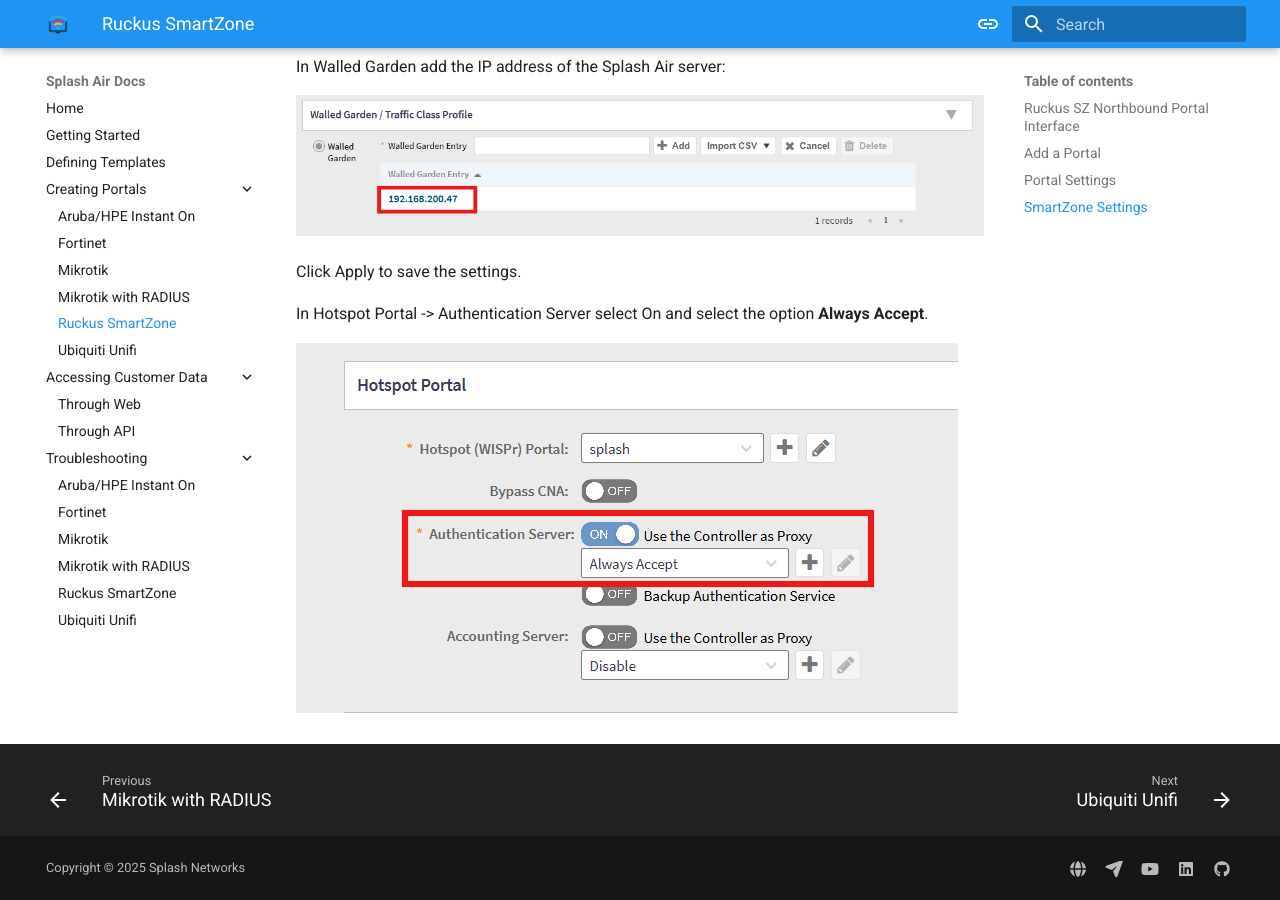
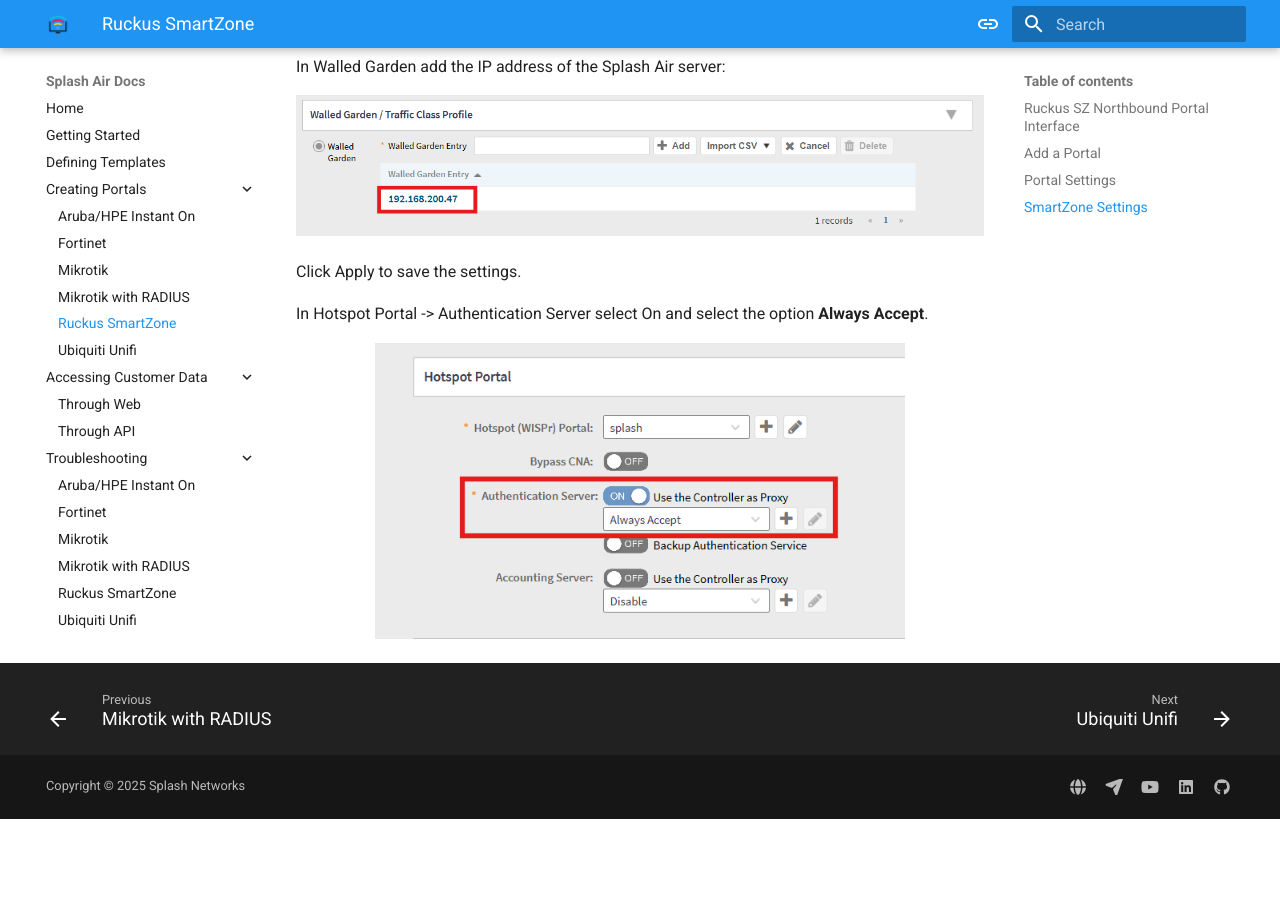
Before and after one commit to splash-networks/admin-panel-doc, an MkDocs documentation site: the page built from docs/portals/ruckus-smartzone.md, in a window 1280 px wide and 900 px high, scrolled down 3420 px. Built offline with MkDocs 1.6.1 and Material for MkDocs 9.7.7, drawn with Linux system fonts in a browser that asks for light colours; after the commit the page ends 4239 px from its top, so only the background shows below that.

Commit message:
ruckus smartzone

```diff
--- a/docs/portals/ruckus-smartzone.md
+++ b/docs/portals/ruckus-smartzone.md
@@ -54,4 +54,6 @@
 
 In Hotspot Portal -> Authentication Server select On and select the option **Always Accept**.
 
-![Hotspot Settings](../assets/images/ruckus/hotspot-portal.png)
+<figure markdown="span">
+  ![Hotspot Settings](../assets/images/ruckus/hotspot-portal.png){ width="80%" }
+</figure>
```
